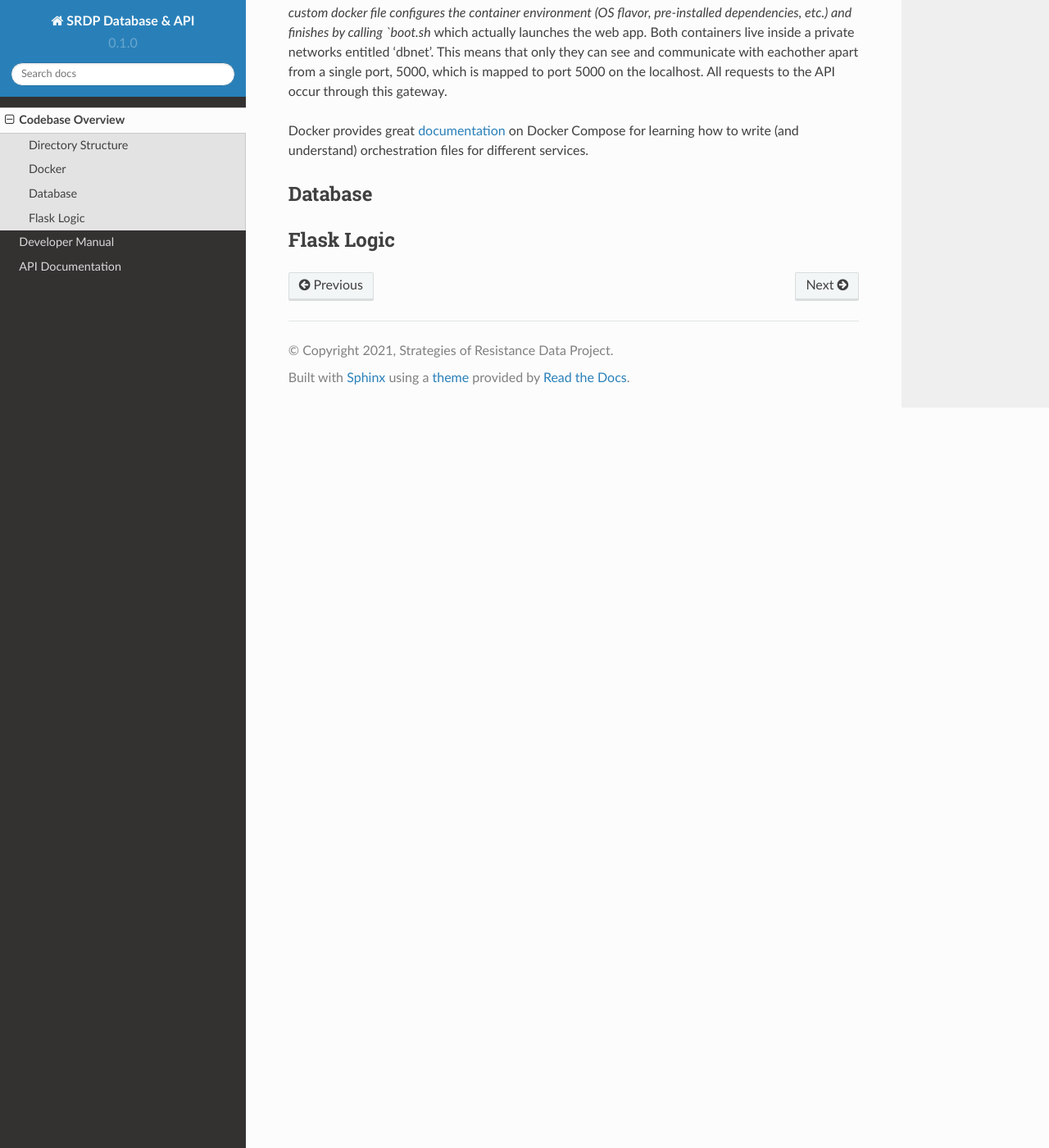
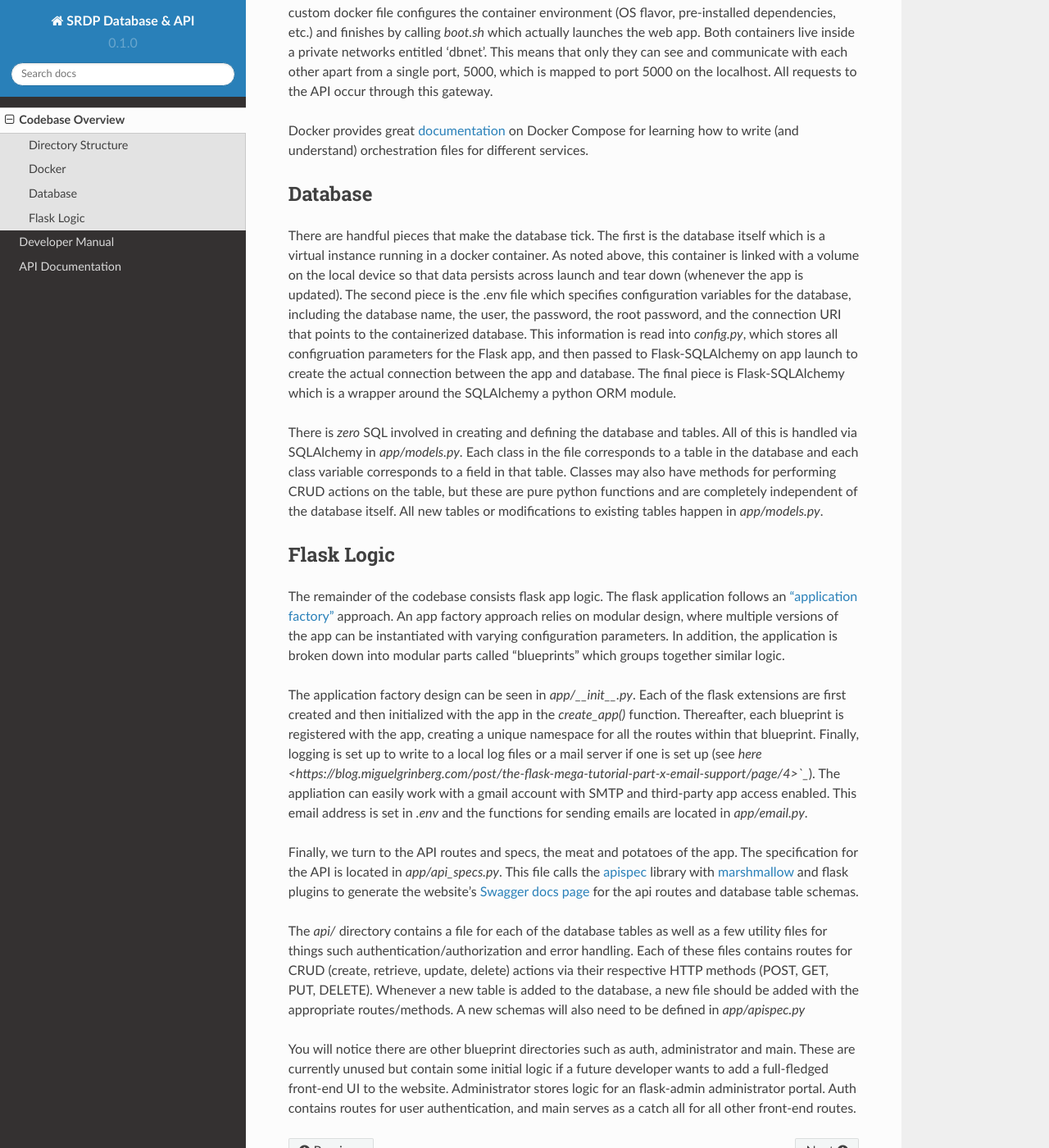
Before and after one commit to EandrewJones/srdp-database, a Sphinx documentation site: the page built from docs/source/codebase.rst, in a window 1280 px wide and 1400 px high, scrolled down 1732 px. Shown: the whole window at 82% size. Built offline with Sphinx 7.4.7 and the Read the Docs theme 2.0.0, drawn with Linux system fonts in a browser that asks for light colours; some of the changed text lies outside the part shown.

Commit message:
finish codebase overview; start manual

```diff
--- a/docs/source/codebase.rst
+++ b/docs/source/codebase.rst
@@ -68,22 +68,61 @@ painless deployment across a broad array of servers / cloud providers with minim
 network topology is defined in `docker-compose.yml`. This should be a first point of reference to gain a sense of how
 the pieces of the application work together at a high-level.
 
-`docker-compose.yml` spins up two containers. The first is an image of a MySQL database version 5.7 and uses two volumnes: the config settings in `db/custom.cnf` and
-`/var/lib/mysql` which is where the database is mounted on the local machine so that data can persist beyond sessions (in case the container is stopped, the data will still exist
-when it is spun back up). The second is a containerized version of the Flask API web app which is launched by calling `Dockerfile`in the parent directory. This custom docker file
-configures the container environment (OS flavor, pre-installed dependencies, etc.) and finishes by calling `boot.sh` which actually launches the web app. Both containers live inside
-a private networks entitled 'dbnet'. This means that only they can see and communicate with eachother apart from a single port, 5000, which is mapped to port 5000 on the localhost.
-All requests to the API occur through this gateway.
+`docker-compose.yml` spins up two containers. The first is an image of a MySQL database version 5.7 and uses
+two volumnes: the config settings in `db/custom.cnf` and `/var/lib/mysql` which is where the database is mounted
+on the local machine so that data can persist beyond sessions (in case the container is stopped, the data will still exist
+when it is spun back up). The second is a containerized version of the Flask API web app which is launched by
+calling `Dockerfile` in the parent directory. This custom docker file configures the container environment
+(OS flavor, pre-installed dependencies, etc.) and finishes by calling `boot.sh` which actually launches the web app.
+Both containers live inside a private networks entitled 'dbnet'. This means that only they can see and communicate with
+each other apart from a single port, 5000, which is mapped to port 5000 on the localhost. All requests to the API occur through this gateway.
 
-Docker provides great `documentation <https://docs.docker.com/compose/>`_ on Docker Compose for learning how to write (and understand) orchestration files for
-different services.
+Docker provides great `documentation <https://docs.docker.com/compose/>`_ on Docker Compose for learning how to write
+(and understand) orchestration files for different services.
 
 .. _database:
 
 Database
 --------
 
+There are handful pieces that make the database tick. The first is the database itself which is a virtual instance running in a docker container.
+As noted above, this container is linked with a volume on the local device so that data persists across launch and tear down (whenever the app is updated).
+The second piece is the .env file which specifies configuration variables for the database, including the database name, the user, the password,
+the root password, and the connection URI that points to the containerized database. This information is read into `config.py`, which stores all
+configruation parameters for the Flask app, and then passed to Flask-SQLAlchemy on app launch to create the actual connection between the app and database.
+The final piece is Flask-SQLAlchemy which is a wrapper around the SQLAlchemy a python ORM module.
+
+There is *zero* SQL involved in creating and defining the database and tables. All of this is handled via SQLAlchemy in `app/models.py`.
+Each class in the file corresponds to a table in the database and each class variable corresponds to a field in that table.
+Classes may also have methods for performing CRUD actions on the table, but these are pure python functions and are completely
+independent of the database itself.  All new tables or modifications to existing tables happen in `app/models.py`.
+
+
 .. _flaskLogic:
 
 Flask Logic
 -----------
+
+The remainder of the codebase consists flask app logic. The flask application follows an `"application factory" <https://flask.palletsprojects.com/en/2.1.x/patterns/appfactories/>`_ approach.
+An app factory approach relies on modular design, where multiple versions of the app can be instantiated with varying configuration parameters. In addition,
+the application is broken down into modular parts called "blueprints" which groups together similar logic.
+
+The application factory design can be seen in `app/__init__.py`. Each of the flask extensions are first created and then initialized
+with the app in the `create_app()` function. Thereafter, each blueprint is registered with the app, creating a unique namespace for all the routes
+within that blueprint. Finally, logging is set up to write to a local log files or a mail server if one is set up (see `here <https://blog.miguelgrinberg.com/post/the-flask-mega-tutorial-part-x-email-support/page/4>`_`).
+The appliation can easily work with a gmail account with SMTP and third-party app access enabled. This email address is set in `.env` and the functions
+for sending emails are located in `app/email.py`.
+
+Finally, we turn to the API routes and specs, the meat and potatoes of the app. The specification for the API is located in `app/api_specs.py`.
+This file calls the `apispec <https://apispec.readthedocs.io/en/latest/>`_ library with `marshmallow <https://marshmallow.readthedocs.io/en/stable/>`_
+and flask plugins to generate the website's `Swagger docs <https://swagger.io/docs/>`_ `page <https://srdp.ea-jones.com/api/docs/>`_ for
+the api routes and database table schemas.
+
+The `api/` directory contains a file for each of the database tables as well as a few utility files for things such authentication/authorization
+and error handling. Each of these files contains routes for CRUD (create, retrieve, update, delete) actions via their respective HTTP methods
+(POST, GET, PUT, DELETE). Whenever a new table is added to the database, a new file should be added with the appropriate routes/methods. A new schemas
+will also need to be defined in `app/apispec.py`
+
+You will notice there are other blueprint directories such as auth, administrator and main. These are currently unused but contain some initial logic
+if a future developer wants to add a full-fledged front-end UI to the website. Administrator stores logic for an flask-admin administrator portal.
+Auth contains routes for user authentication, and main serves as a catch all for all other front-end routes.
```
Also changed, not shown: docs/source/manual.rst (+17 -0 lines).
